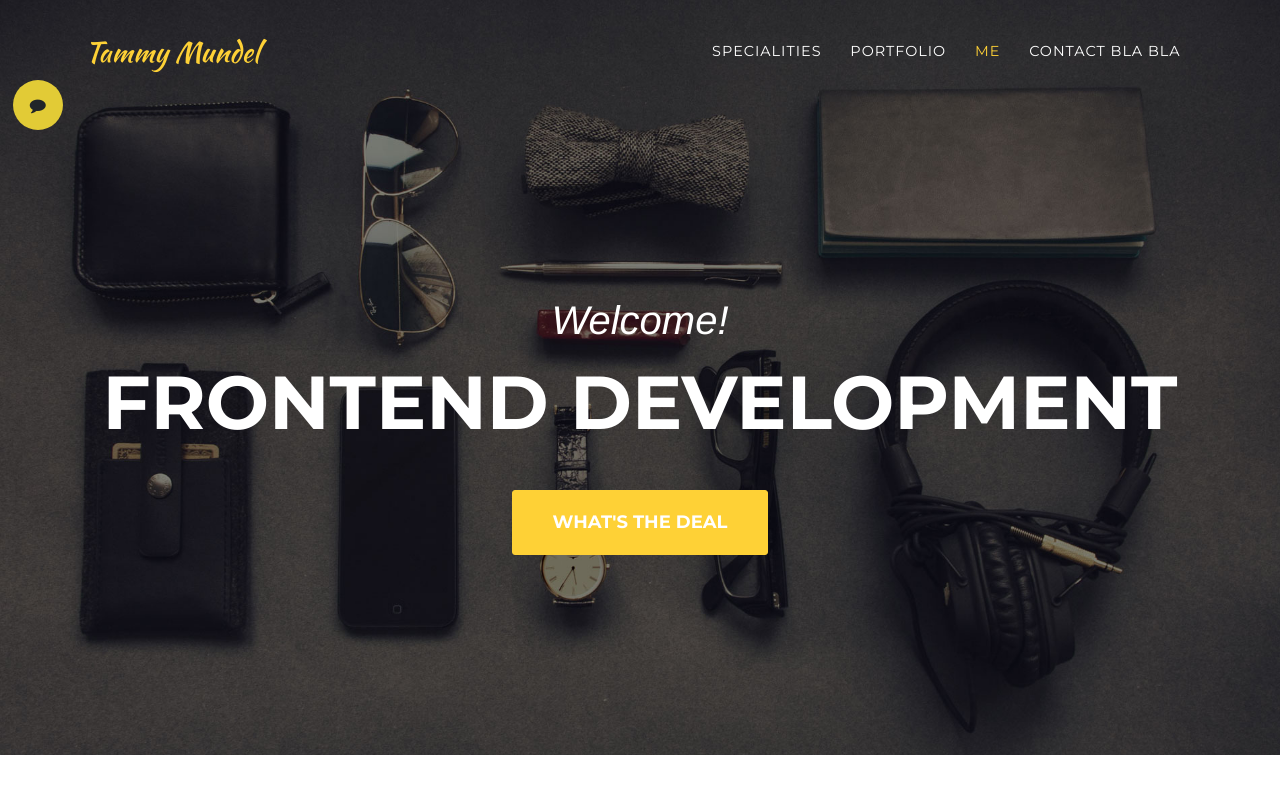
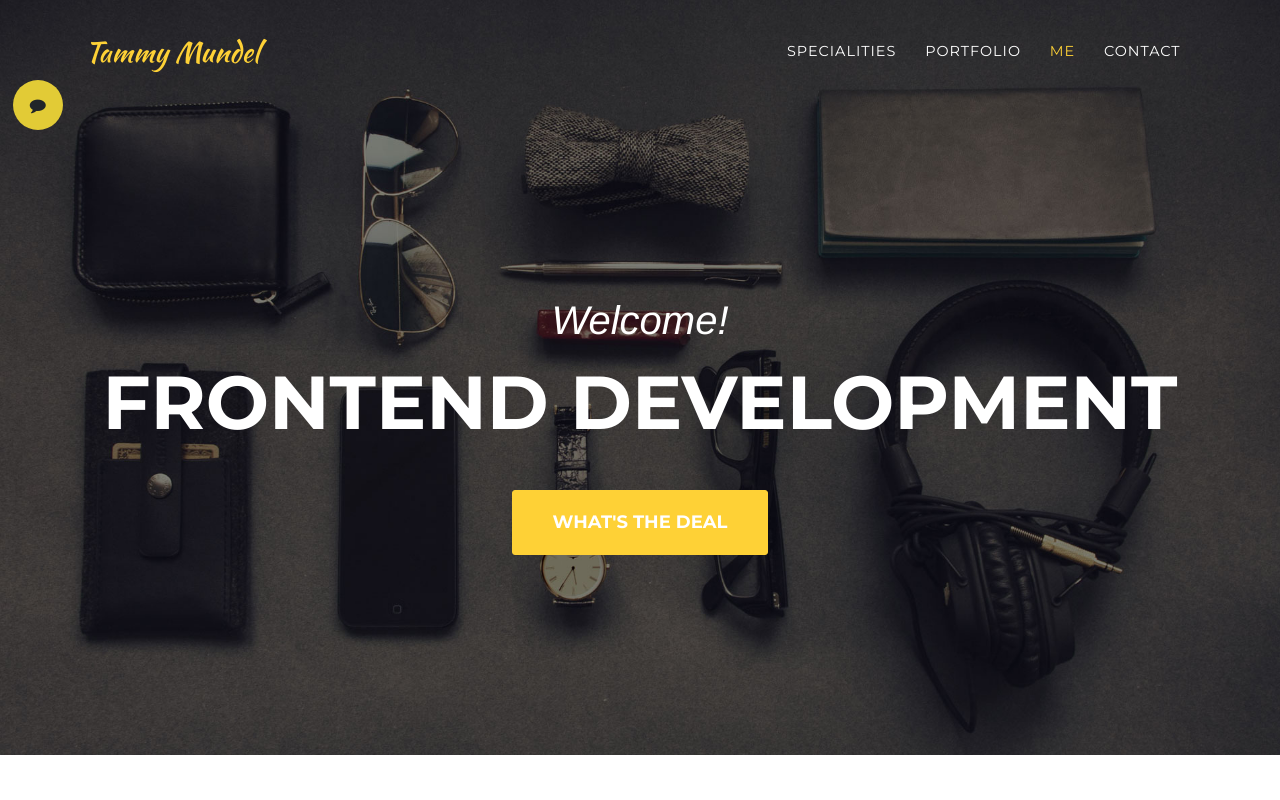
Before and after one commit to TammyMun/tammymun.github.io, a plain HTML site: page index.html in a window 1280 px wide. Shown: the top 800 px of the page. Drawn offline with Linux system fonts and the light colour scheme; a web font is replaced by a local one.

Commit message:
fixed blabla

```diff
--- a/index.html
+++ b/index.html
@@ -58,7 +58,7 @@
             <a class="nav-link js-scroll-trigger" href="#me">Me</a>
           </li>
           <li class="nav-item">
-            <a class="nav-link js-scroll-trigger" href="#contact">Contact bla bla</a>
+            <a class="nav-link js-scroll-trigger" href="#contact">Contact</a>
           </li>
         </ul>
       </div>
```
